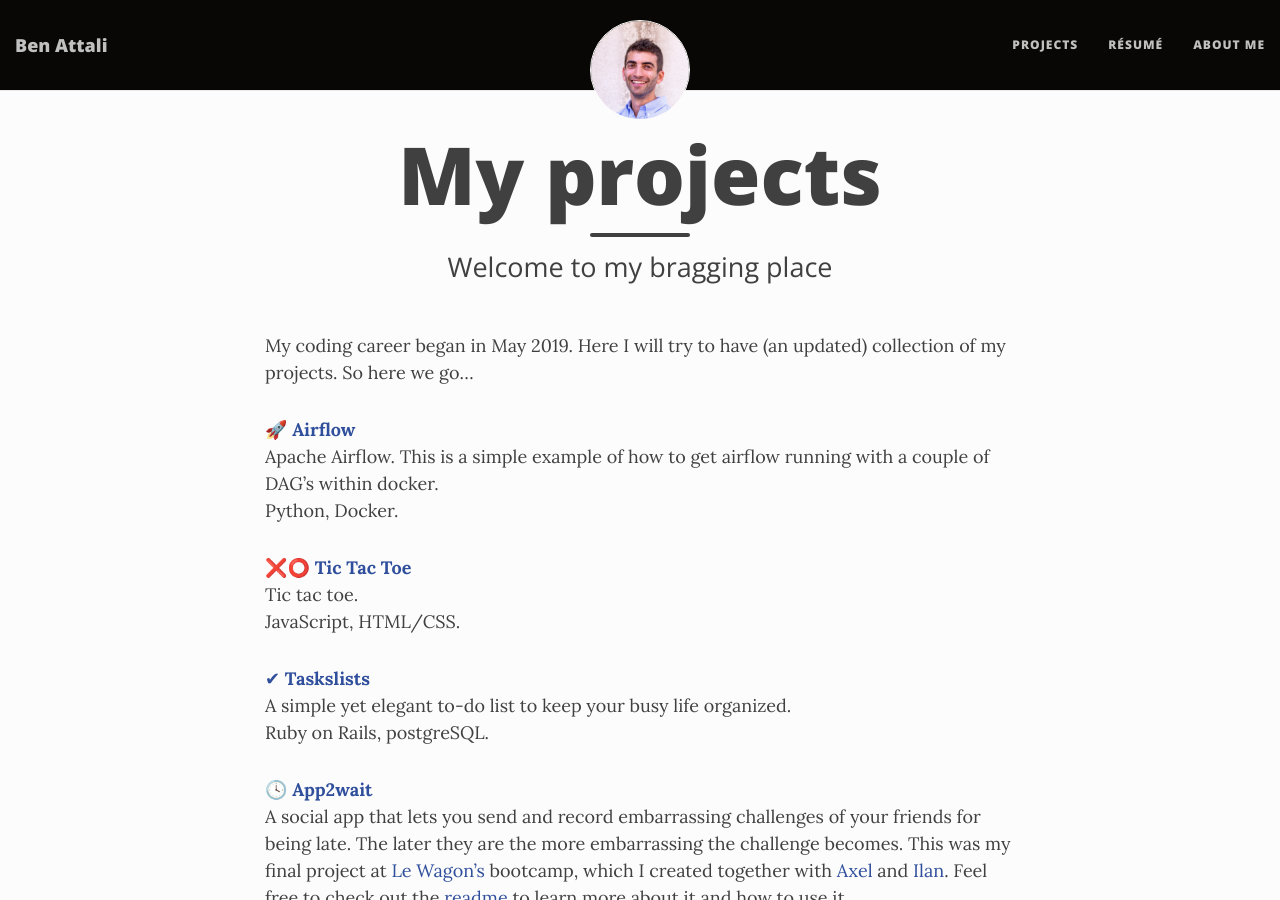
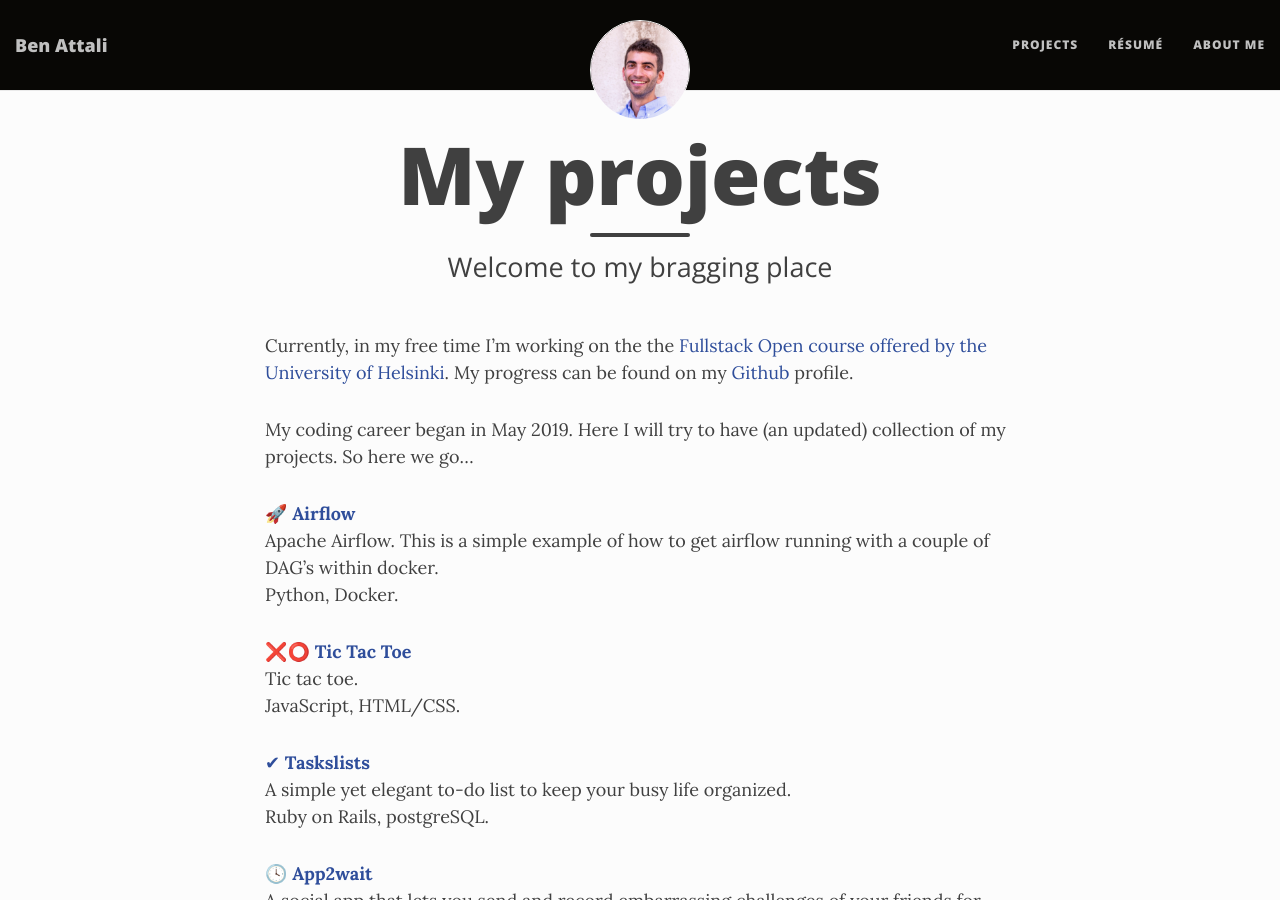
Before and after one commit to benattali/benattali.github.io, a Jekyll site: the page built from projects.md, in a window 1280 px wide and 900 px high. Built offline with Jekyll 4.4.1, drawn with Linux system fonts in a browser that asks for light colours; nearby versions of some CDN libraries.

Commit message:
Update projects.md

```diff
--- a/projects.md
+++ b/projects.md
@@ -4,6 +4,7 @@ title: My projects
 subtitle: Welcome to my bragging place
 comments: true
 ---
+Currently, in my free time I'm working on the the <a href="https://fullstackopen.com/en/" target="_blank">Fullstack Open course offered by the University of Helsinki</a>. My progress can be found on my <a href="https://github.com/benattali/fs-course" target="_blank">Github</a> profile.
 
 My coding career began in May 2019. Here I will try to have (an updated) collection of my projects. So here we go...
 
```
